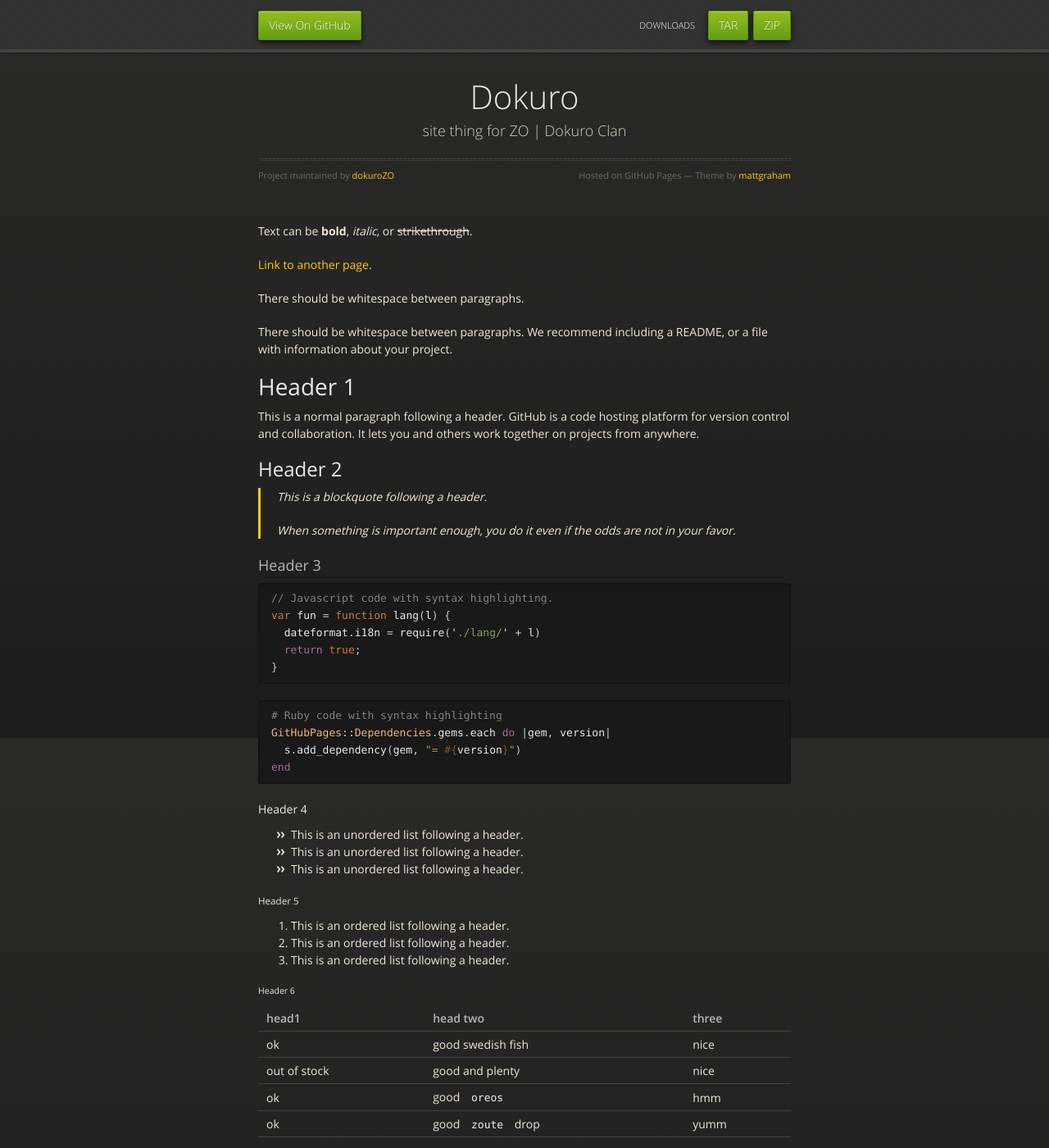
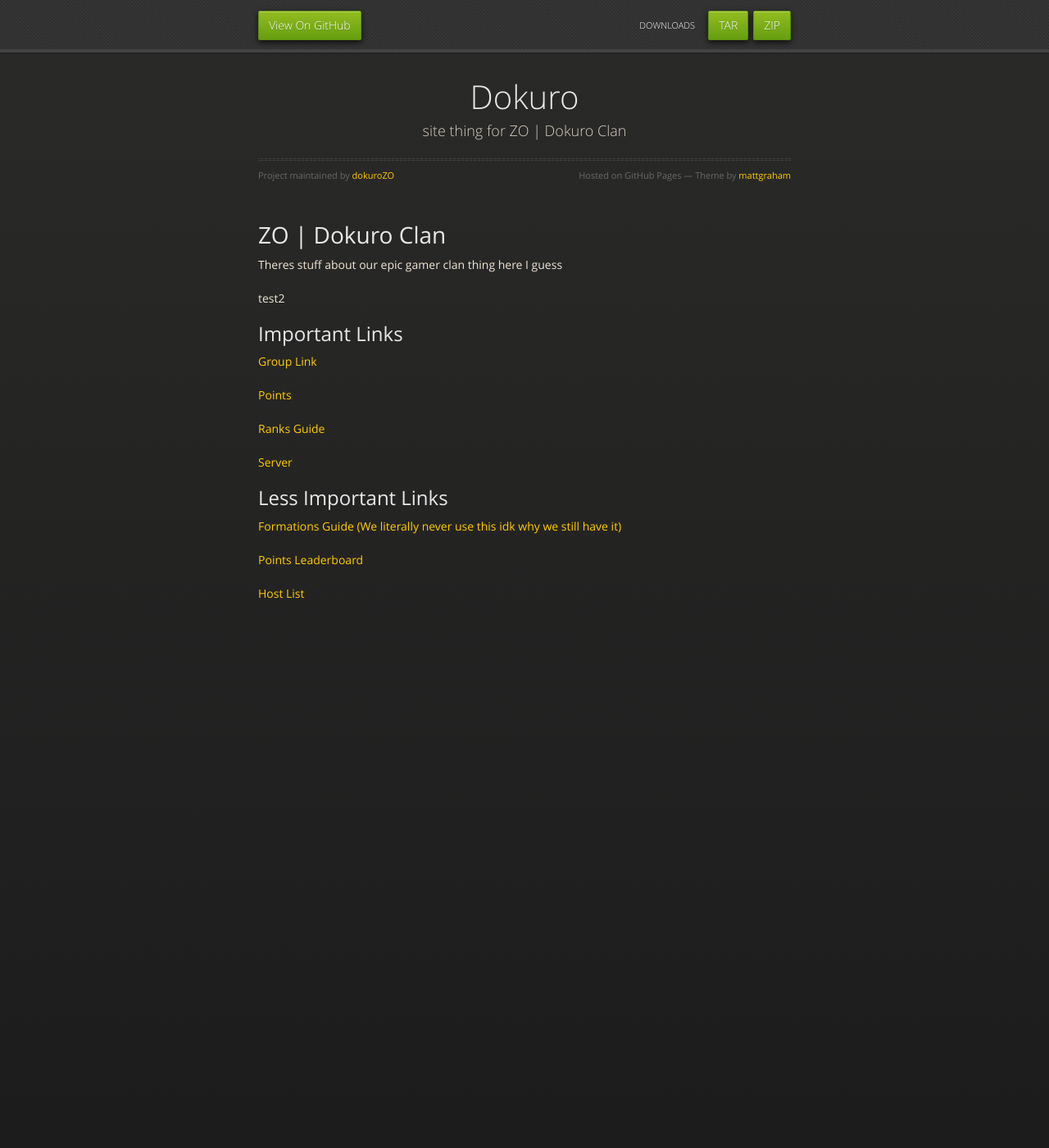
Before and after one commit to dokuroZO/Dokuro, a Jekyll site: the page built from index.md, in a window 1280 px wide and 1400 px high. Shown: the whole window at 82% size. Built offline with Jekyll 4.4.1, drawn with Linux system fonts in a browser that asks for light colours; our own code applies the rules of GitHub Pages for plain Markdown files; some of the changed text lies outside the part shown.

Commit message:
Update index.md

````diff
--- a/index.md
+++ b/index.md
@@ -1,123 +1,23 @@
----
-layout: default
----
+# ZO | Dokuro Clan
 
-Text can be **bold**, _italic_, or ~~strikethrough~~.
+Theres stuff about our epic gamer clan thing here I guess
 
-[Link to another page](./another-page.html).
+test2
 
-There should be whitespace between paragraphs.
+## Important Links
 
-There should be whitespace between paragraphs. We recommend including a README, or a file with information about your project.
+[Group Link](https://www.roblox.com/groups/10983243/ZO-Dokuro-Clan#!/about)
 
-# Header 1
+[Points](points.md)
 
-This is a normal paragraph following a header. GitHub is a code hosting platform for version control and collaboration. It lets you and others work together on projects from anywhere.
+[Ranks Guide](guide.md)
 
-## Header 2
+[Server](https://discord.com/invite/kKgyEq3mPB)
 
-> This is a blockquote following a header.
->
-> When something is important enough, you do it even if the odds are not in your favor.
+## Less Important Links
 
-### Header 3
+[Formations Guide (We literally never use this idk why we still have it)](https://docs.google.com/document/d/1yHrYjtamVv51xGqQXGVyqQ0FmkSzt4D3FeH3_tTiWDk/edit?usp=sharing)
 
-```js
-// Javascript code with syntax highlighting.
-var fun = function lang(l) {
-  dateformat.i18n = require('./lang/' + l)
-  return true;
-}
-```
+[Points Leaderboard](leaderboard.md)
 
-```ruby
-# Ruby code with syntax highlighting
-GitHubPages::Dependencies.gems.each do |gem, version|
-  s.add_dependency(gem, "= #{version}")
-end
-```
-
-#### Header 4
-
-*   This is an unordered list following a header.
-*   This is an unordered list following a header.
-*   This is an unordered list following a header.
-
-##### Header 5
-
-1.  This is an ordered list following a header.
-2.  This is an ordered list following a header.
-3.  This is an ordered list following a header.
-
-###### Header 6
-
-| head1        | head two          | three |
-|:-------------|:------------------|:------|
-| ok           | good swedish fish | nice  |
-| out of stock | good and plenty   | nice  |
-| ok           | good `oreos`      | hmm   |
-| ok           | good `zoute` drop | yumm  |
-
-### There's a horizontal rule below this.
-
-* * *
-
-### Here is an unordered list:
-
-*   Item foo
-*   Item bar
-*   Item baz
-*   Item zip
-
-### And an ordered list:
-
-1.  Item one
-1.  Item two
-1.  Item three
-1.  Item four
-
-### And a nested list:
-
-- level 1 item
-  - level 2 item
-  - level 2 item
-    - level 3 item
-    - level 3 item
-- level 1 item
-  - level 2 item
-  - level 2 item
-  - level 2 item
-- level 1 item
-  - level 2 item
-  - level 2 item
-- level 1 item
-
-### Small image
-
-![Octocat](https://github.githubassets.com/images/icons/emoji/octocat.png)
-
-### Large image
-
-![Branching](https://guides.github.com/activities/hello-world/branching.png)
-
-
-### Definition lists can be used with HTML syntax.
-
-<dl>
-<dt>Name</dt>
-<dd>Godzilla</dd>
-<dt>Born</dt>
-<dd>1952</dd>
-<dt>Birthplace</dt>
-<dd>Japan</dd>
-<dt>Color</dt>
-<dd>Green</dd>
-</dl>
-
-```
-Long, single-line code blocks should not wrap. They should horizontally scroll if they are too long. This line should be long enough to demonstrate this.
-```
-
-```
-The final element.
-```
+[Host List](hosts.md)
````
